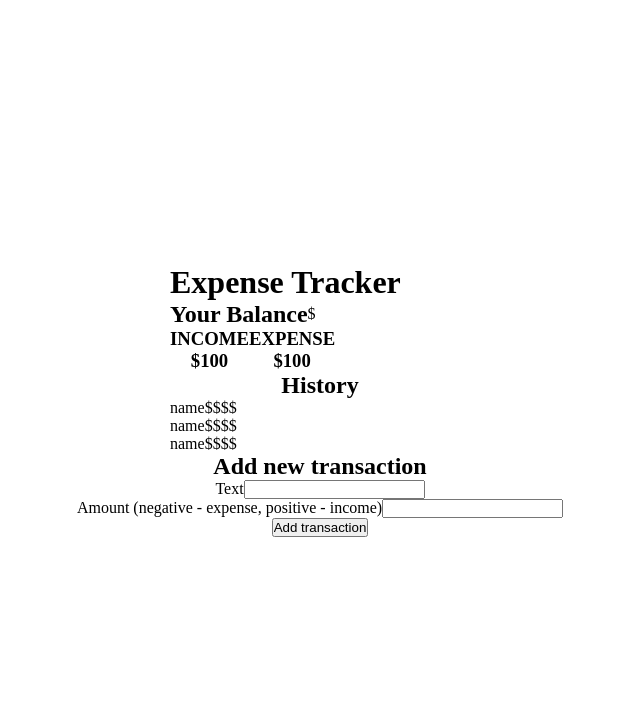
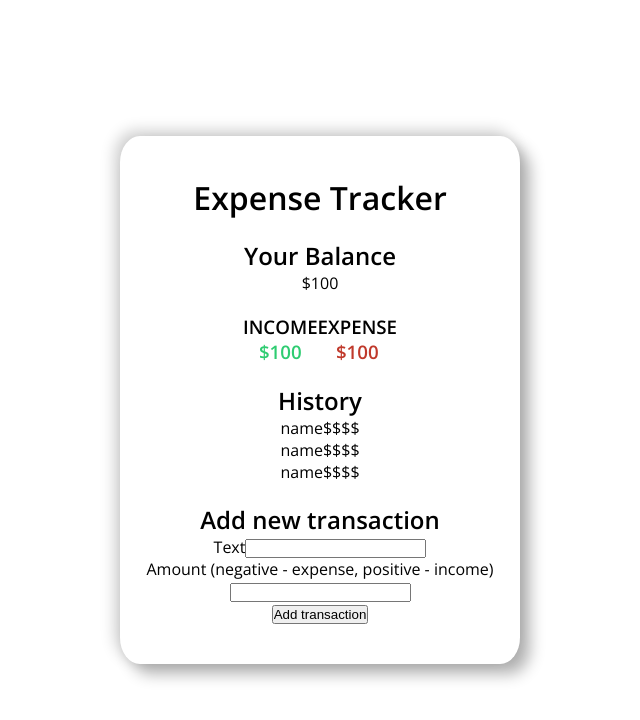
Before and after one commit to julschong/expense-tracker, a React (Create React App) app: page / in a window 1280 px wide. Shown: the top 720 px of the page, without its empty margins (320-960 px from the left). Built offline with nearby package versions, Linux system fonts and the light colour scheme; the HTML template or start-up script is replaced by a standard one.

Commit message:
refactored into smaller components, added some prelim styling

```diff
--- /dev/null
+++ b/src/AddTransactionForm.js
@@ -0,0 +1,24 @@
+import React from 'react';
+
+const AddTransactionForm = () => {
+    return (
+        <section className="py-10">
+            <h2>Add new transaction</h2>
+            <form>
+                <div>
+                    <span>Text</span>
+                    <input type="text"></input>
+                </div>
+                <div>
+                    <span>Amount (negative - expense, positive - income)</span>
+                    <input type="number"></input>
+                </div>
+                <div>
+                    <input type="submit" value="Add transaction"></input>
+                </div>
+            </form>
+        </section>
+    );
+};
+
+export default AddTransactionForm;
--- a/src/App.css
+++ b/src/App.css
@@ -1,2 +1,13 @@
 .App {
+    width: 400px;
+    padding: 30px 0;
+    margin: 10px auto;
+    border: 1px solid hsl(0, 0, 0);
+    box-shadow: -5px -5px 15px rgba(0, 0, 0, 0.2),
+        10px 10px 15px rgba(0, 0, 0, 0.3);
+    border-radius: 5%;
 }
+
+.header {
+    padding: 10px;
+}
--- a/src/App.js
+++ b/src/App.js
@@ -1,60 +1,18 @@
+import AddTransactionForm from './AddTransactionForm';
 import './App.css';
+import Balance from './Balance';
+import Header from './Header';
+import Histroy from './Histroy';
+import IncomeExpense from './IncomeExpense';
 
 function App() {
     return (
         <div className="App">
-            <header className="container flex">
-                <h1>Expense Tracker</h1>
-            </header>
-            <section className="container flex">
-                <h2>Your Balance</h2>
-                <p>$</p>
-            </section>
-            <section className="container showcase flex ">
-                <div>
-                    <h3>INCOME</h3>
-                    <h3>$100</h3>
-                </div>
-                <div>
-                    <h3>EXPENSE</h3>
-                    <h3>$100</h3>
-                </div>
-            </section>
-            <section className="container history">
-                <h2>History</h2>
-                <ul>
-                    <li className="flex">
-                        <p>name</p>
-                        <p>$$$$</p>
-                    </li>
-                    <li className="flex">
-                        <p>name</p>
-                        <p>$$$$</p>
-                    </li>
-                    <li className="flex">
-                        <p>name</p>
-                        <p>$$$$</p>
-                    </li>
-                </ul>
-            </section>
-            <section>
-                <h2>Add new transaction</h2>
-                <form>
-                    <div>
-                        <span>Text</span>
-                        <input type="text"></input>
-                    </div>
-                    <div>
-                        <span>
-                            Amount (negative - expense, positive - income)
-                        </span>
-                        <input type="number"></input>
-                    </div>
-                    <div>
-                        <input type="submit" value="Add transaction"></input>
-                    </div>
-                </form>
-            </section>
+            <Header />
+            <Balance />
+            <IncomeExpense />
+            <Histroy />
+            <AddTransactionForm />
         </div>
     );
 }
--- /dev/null
+++ b/src/Balance.css
@@ -0,0 +1,3 @@
+.balance {
+    padding: 10px;
+}
--- /dev/null
+++ b/src/Balance.js
@@ -0,0 +1,13 @@
+import React from 'react';
+import './Balance.css';
+
+const Balance = () => {
+    return (
+        <section className="balance py-10 container">
+            <h2>Your Balance</h2>
+            <p>$100</p>
+        </section>
+    );
+};
+
+export default Balance;
--- /dev/null
+++ b/src/Header.js
@@ -0,0 +1,11 @@
+import React from 'react';
+
+const Header = () => {
+    return (
+        <header className="container header flex">
+            <h1>Expense Tracker</h1>
+        </header>
+    );
+};
+
+export default Header;
--- /dev/null
+++ b/src/Histroy.js
@@ -0,0 +1,25 @@
+import React from 'react';
+
+const Histroy = () => {
+    return (
+        <section className="py-10 container history">
+            <h2>History</h2>
+            <ul>
+                <li className="flex">
+                    <p>name</p>
+                    <p>$$$$</p>
+                </li>
+                <li className="flex">
+                    <p>name</p>
+                    <p>$$$$</p>
+                </li>
+                <li className="flex">
+                    <p>name</p>
+                    <p>$$$$</p>
+                </li>
+            </ul>
+        </section>
+    );
+};
+
+export default Histroy;
--- /dev/null
+++ b/src/IncomeExpense.css
@@ -0,0 +1,7 @@
+.income {
+    color: var(--positive-color);
+}
+
+.expense {
+    color: var(--negative-color);
+}
--- /dev/null
+++ b/src/IncomeExpense.js
@@ -0,0 +1,19 @@
+import React from 'react';
+import './IncomeExpense.css';
+
+const IncomeExpense = () => {
+    return (
+        <section className="py-10 container showcase flex ">
+            <div>
+                <h3>INCOME</h3>
+                <h3 className="income">$100</h3>
+            </div>
+            <div>
+                <h3>EXPENSE</h3>
+                <h3 className="expense">$100</h3>
+            </div>
+        </section>
+    );
+};
+
+export default IncomeExpense;
--- a/src/index.css
+++ b/src/index.css
@@ -1,3 +1,9 @@
+@import url('https://fonts.googleapis.com/css2?family=Open+Sans:wght@400;600&display=swap');
+#root {
+    --positive-color: #2ecc71;
+    --negative-color: #c0392b;
+}
+
 * {
     box-sizing: border-box;
     margin: 0;
@@ -6,17 +12,17 @@
 
 body {
     display: flex;
-    flex-direction: column;
     justify-content: center;
-    height: 100vh;
+    align-items: center;
     min-height: 100vh;
     text-align: center;
+    font-family: 'Open Sans', sans-serif;
 }
 
 /* Util */
 .flex {
     display: flex;
-    justify-content: start;
+    justify-content: center;
     align-items: center;
 }
 
@@ -24,3 +30,7 @@ body {
     max-width: 300px;
     margin: auto;
 }
+
+.py-10 {
+    padding-block: 10px;
+}
```
